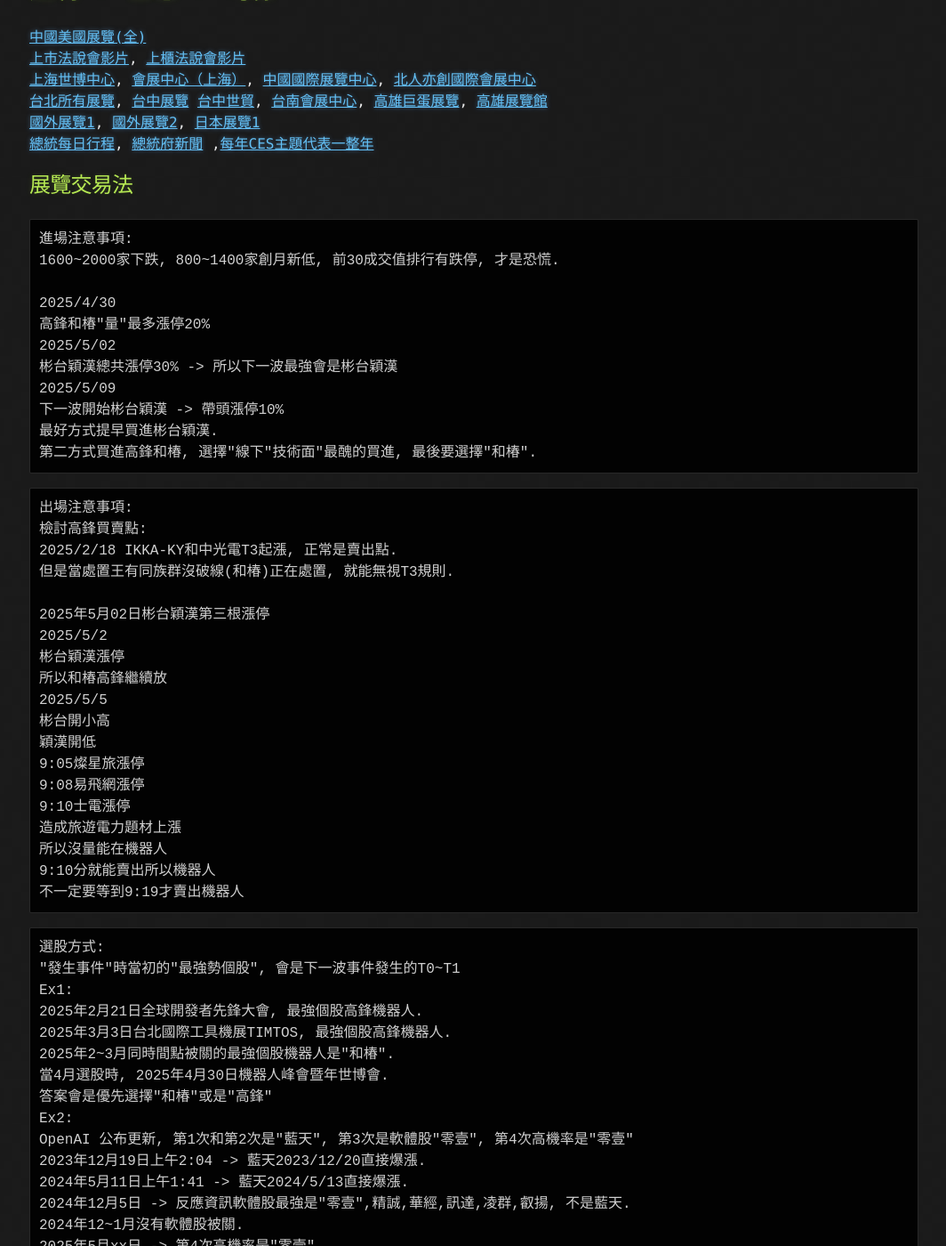
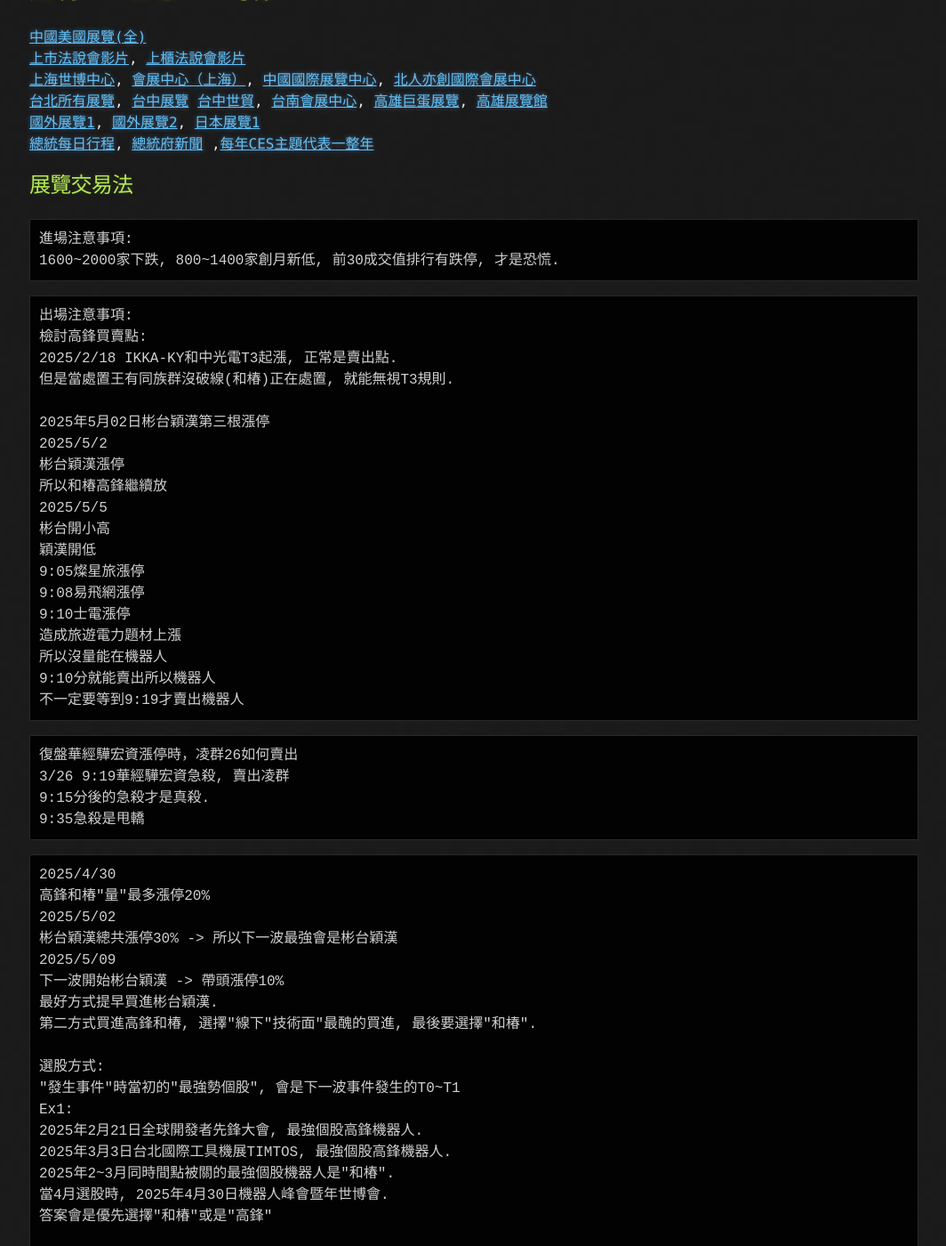
Before and after one commit to lepg5487/Stock_God, a Jekyll site: the page built from experience.md, in a window 1280 px wide and 1400 px high, scrolled down 333 px. Shown: the whole window at 89% size, without its empty margins (107-1171 px from the left). Built offline with Jekyll 4.4.1, drawn with Linux system fonts in a browser that asks for light colours; our own code applies the rules of GitHub Pages for plain Markdown files; some of the changed lines change nothing that is shown; some of the changed text lies outside the part shown.

Commit message:
Update experience.md

````diff
--- a/experience.md
+++ b/experience.md
@@ -18,15 +18,6 @@
 ```
 進場注意事項:
 1600~2000家下跌, 800~1400家創月新低, 前30成交值排行有跌停, 才是恐慌.
-
-2025/4/30
-高鋒和椿"量"最多漲停20%
-2025/5/02
-彬台穎漢總共漲停30% -> 所以下一波最強會是彬台穎漢
-2025/5/09
-下一波開始彬台穎漢 -> 帶頭漲停10%
-最好方式提早買進彬台穎漢.
-第二方式買進高鋒和椿, 選擇"線下"技術面"最醜的買進, 最後要選擇"和椿".
 ```
 ```
 出場注意事項:
@@ -50,6 +41,21 @@
 不一定要等到9:19才賣出機器人
 ```
 ```
+復盤華經驊宏資漲停時，凌群26如何賣出
+3/26 9:19華經驊宏資急殺, 賣出凌群
+9:15分後的急殺才是真殺.
+9:35急殺是甩轎
+```
+```
+2025/4/30
+高鋒和椿"量"最多漲停20%
+2025/5/02
+彬台穎漢總共漲停30% -> 所以下一波最強會是彬台穎漢
+2025/5/09
+下一波開始彬台穎漢 -> 帶頭漲停10%
+最好方式提早買進彬台穎漢.
+第二方式買進高鋒和椿, 選擇"線下"技術面"最醜的買進, 最後要選擇"和椿".
+
 選股方式:
 "發生事件"時當初的"最強勢個股", 會是下一波事件發生的T0~T1
 Ex1:
@@ -58,14 +64,21 @@
 2025年2~3月同時間點被關的最強個股機器人是"和椿".
 當4月選股時, 2025年4月30日機器人峰會暨年世博會.
 答案會是優先選擇"和椿"或是"高鋒"
+
 Ex2:
 OpenAI 公布更新, 第1次和第2次是"藍天", 第3次是軟體股"零壹", 第4次高機率是"零壹"
 2023年12月19日上午2:04 -> 藍天2023/12/20直接爆漲.
 2024年5月11日上午1:41 -> 藍天2024/5/13直接爆漲.
 2024年12月5日 -> 反應資訊軟體股最強是"零壹",精誠,華經,訊達,凌群,叡揚, 不是藍天.
 2024年12~1月沒有軟體股被關.
-2025年5月xx日 -> 第4次高機率是"零壹"
+2025年5月xx日 -> 第4次高機率是"零壹" (X錯誤, 觀察3~4月最強的資訊軟體股, 是華經訊達驊宏資)
+
+Ex3:
+2025/1/2 NVDA於美國專利商標局官網公佈了一項名爲「無背光增強現實數位全息技術」的AR眼鏡專利，宣示首度揮軍AR眼鏡市場。
+2024/12/24 T0英濟10% 12/31 T1英濟20% ... T3騰輝電子-KYGIS-KY宏觀
+2024/12/27 T0達邁10% 1/6 T1達邁20% ... T3騰輝電子-KYGIS-KY宏觀
 ```
+[2025/1/2 NVDA新聞](https://www.ctee.com.tw/news/20250109700595-430201)
 
 ## 漲停板動能交易法
 ```
````
